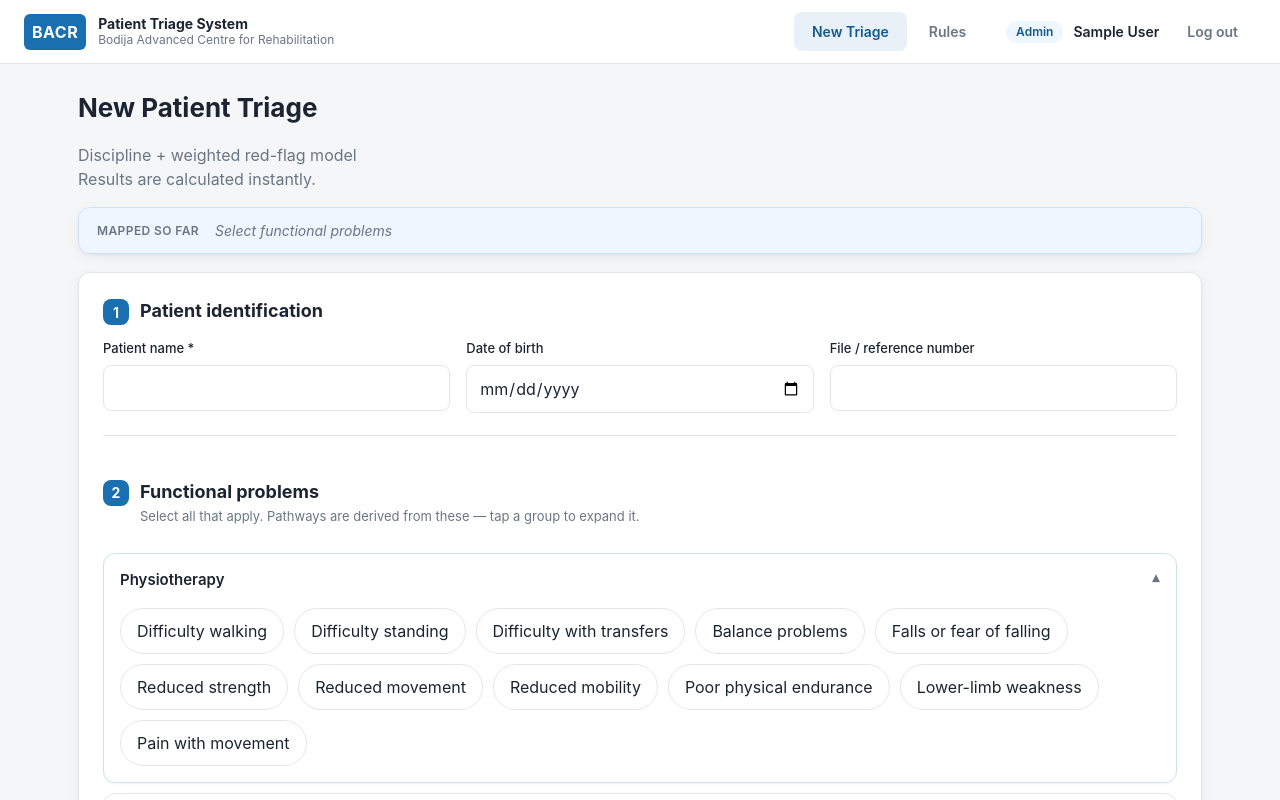
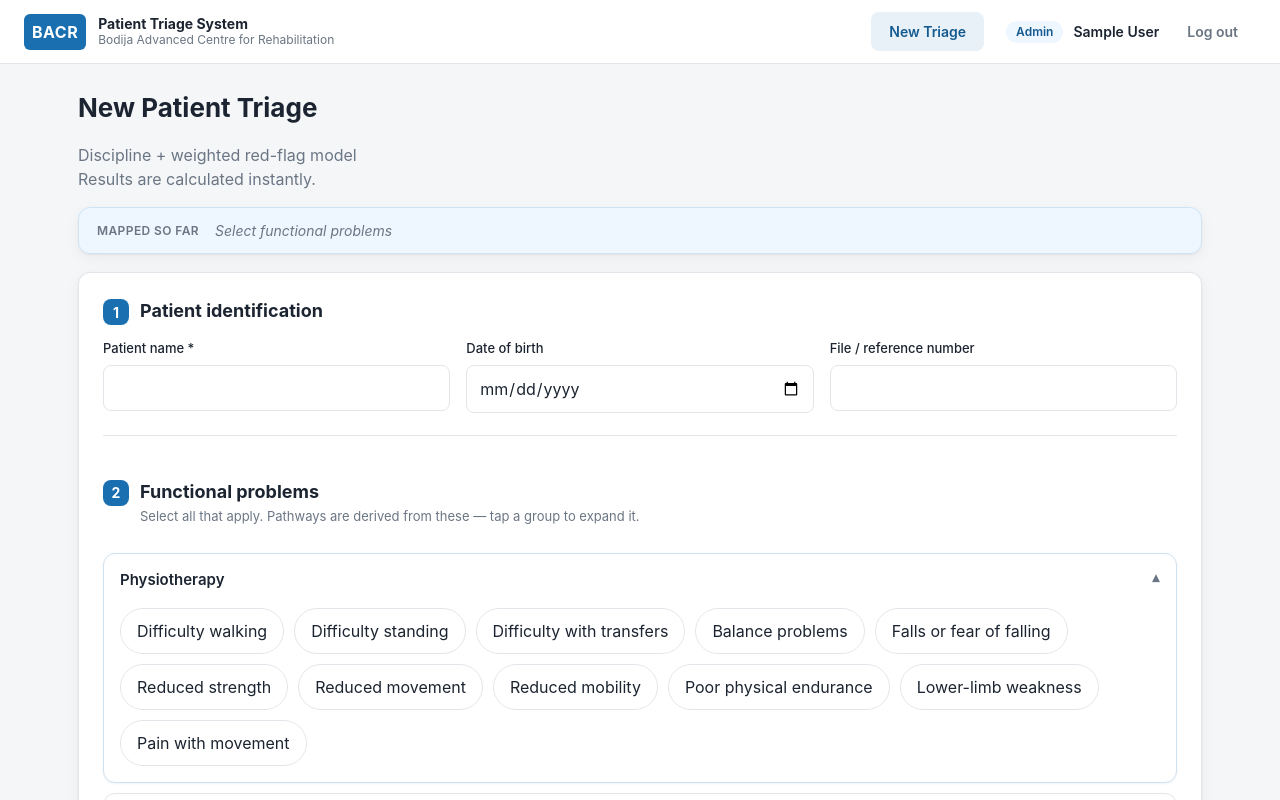
Before and after one commit to wizdormer-collab/Bodija-Advanced-Centre-for-Rehabilitation, a React (Vite) app: page / in a window 1280 px wide. Shown: the top 800 px of the page. Built offline with nearby package versions, Linux system fonts and the light colour scheme; sample sign-in values are in the browser's storage.

Commit message:
Move Rules tab into Admin page, simplify header cluster

```diff
--- a/src/components/Header.jsx
+++ b/src/components/Header.jsx
@@ -18,11 +18,6 @@ export default function Header({ session, onLogout }) {
             <NavLink to="/" end className={({ isActive }) => (isActive ? 'nav-link active' : 'nav-link')}>
               New Triage
             </NavLink>
-            {session.role === 'admin' && (
-              <NavLink to="/admin" className={({ isActive }) => (isActive ? 'nav-link active' : 'nav-link')}>
-                Rules
-              </NavLink>
-            )}
           </nav>
         )}
         {session ? (
--- a/src/features/admin/Admin.jsx
+++ b/src/features/admin/Admin.jsx
@@ -1,5 +1,5 @@
 import React, { useState } from 'react'
-import { useNavigate } from 'react-router-dom'
+import { useNavigate, NavLink } from 'react-router-dom'
 import { scoreTriage } from '../../lib/scoring.js'
 import {
   loadRules,
@@ -183,6 +183,14 @@ export default function Admin() {
   return (
     <div className="admin">
       <div className="page-head">
+        <nav className="nav page-tabs">
+          <NavLink to="/" end className={({ isActive }) => (isActive ? 'nav-link active' : 'nav-link')}>
+            New Triage
+          </NavLink>
+          <NavLink to="/admin" className={({ isActive }) => (isActive ? 'nav-link active' : 'nav-link')}>
+            Routing Rules
+          </NavLink>
+        </nav>
         <h1>Routing rules</h1>
         <p className="muted">Changes take effect for new submissions immediately — no redeploy needed.</p>
       </div>
--- a/src/styles/global.css
+++ b/src/styles/global.css
@@ -152,6 +152,10 @@ body {
 
 .page-head {
   margin-bottom: 16px;
+}
+
+.page-tabs {
+  margin: 0 0 10px;
 }
 
 .page-head h1 {
```
